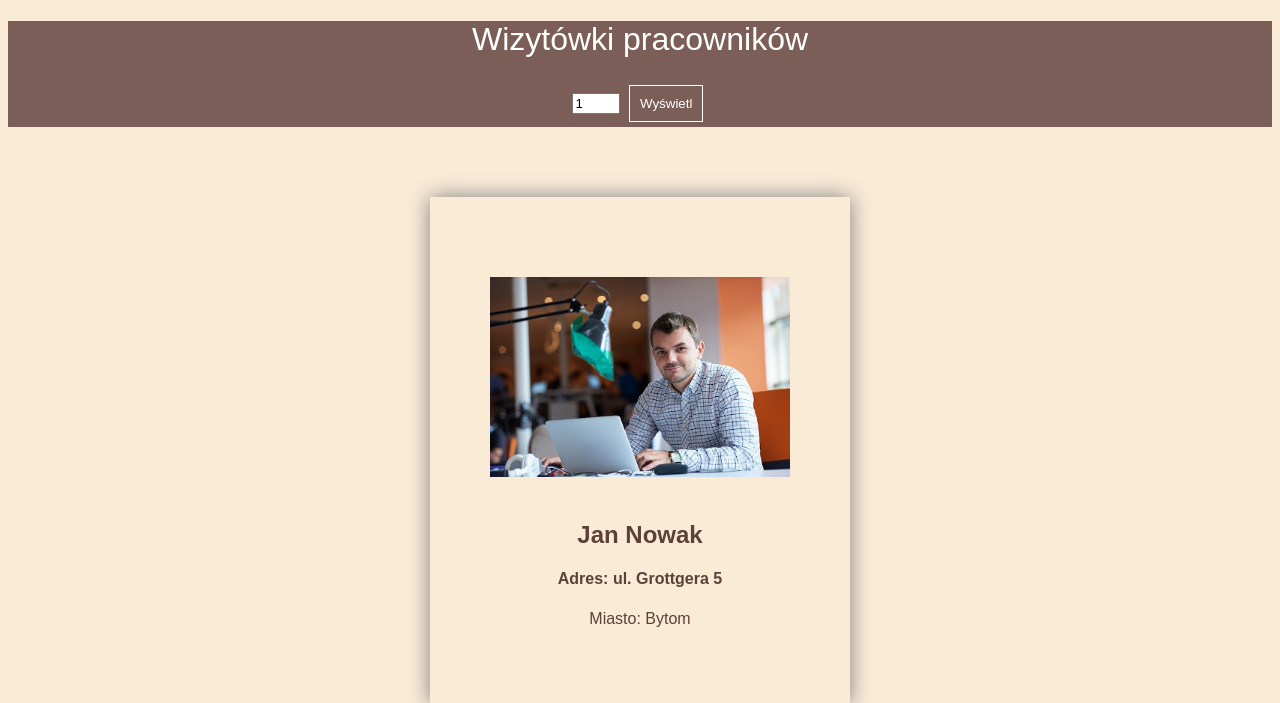
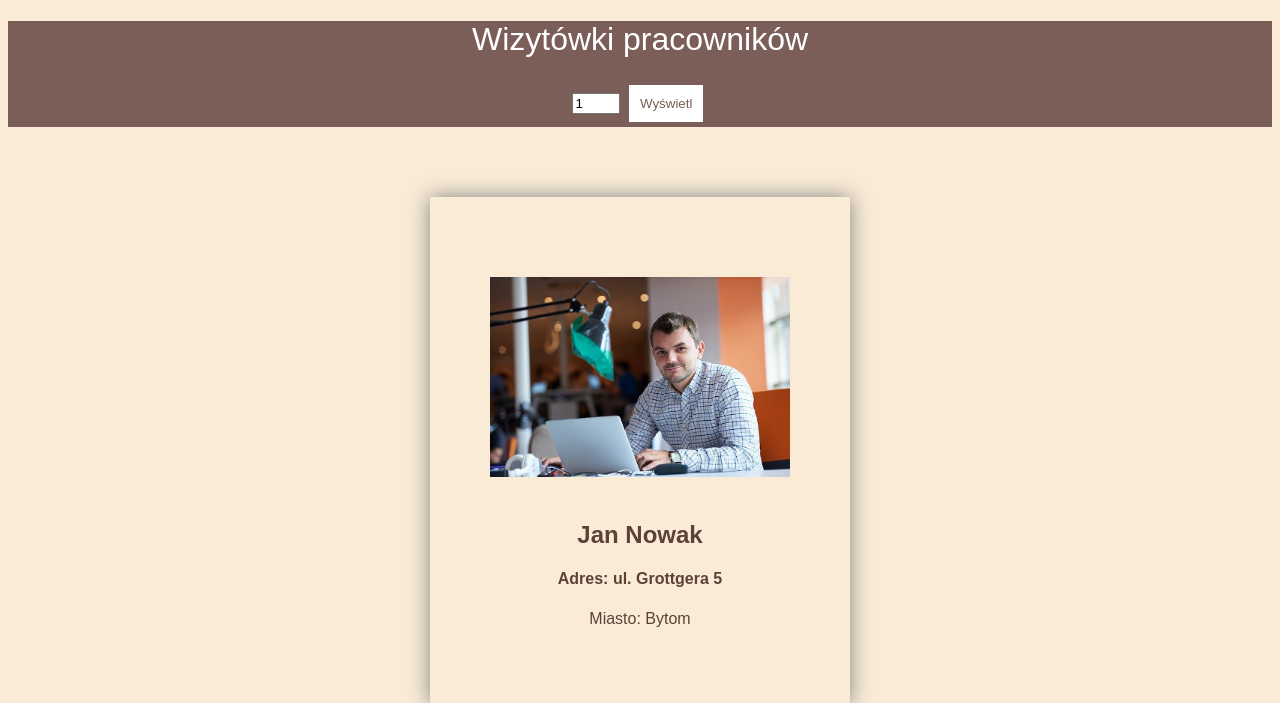
Before and after one commit to DBOYttt/Egzaminy-pr-bne, a PHP site: page / in a window 1280 px wide, with the pointer over the restyled element. Shown: the top 703 px of the page. Run offline with PHP 8.4, Linux system fonts and the light colour scheme; data comes from the database, SQL or seed files in the repository.

Commit message:
style: Update submit button hover color

```diff
--- a/EE.09-04-23.01-SG/styl4.css
+++ b/EE.09-04-23.01-SG/styl4.css
@@ -55,3 +55,7 @@ input[type="submit"] {
     margin: 5px;
     border: 1px solid white;
 }
+input[type="submit"]:hover {
+    background-color: white;
+    color: #7B5E57;
+}
```
